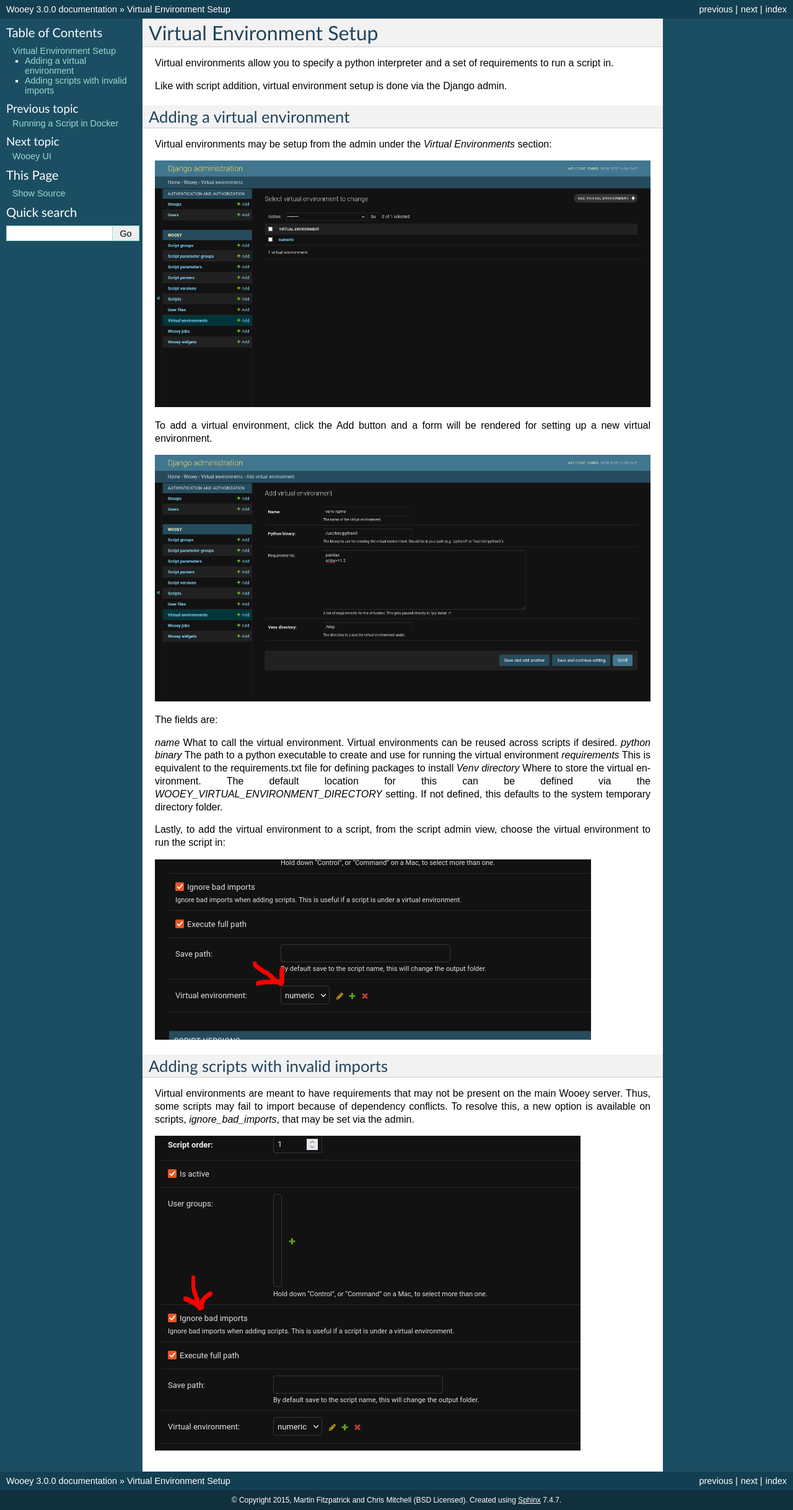
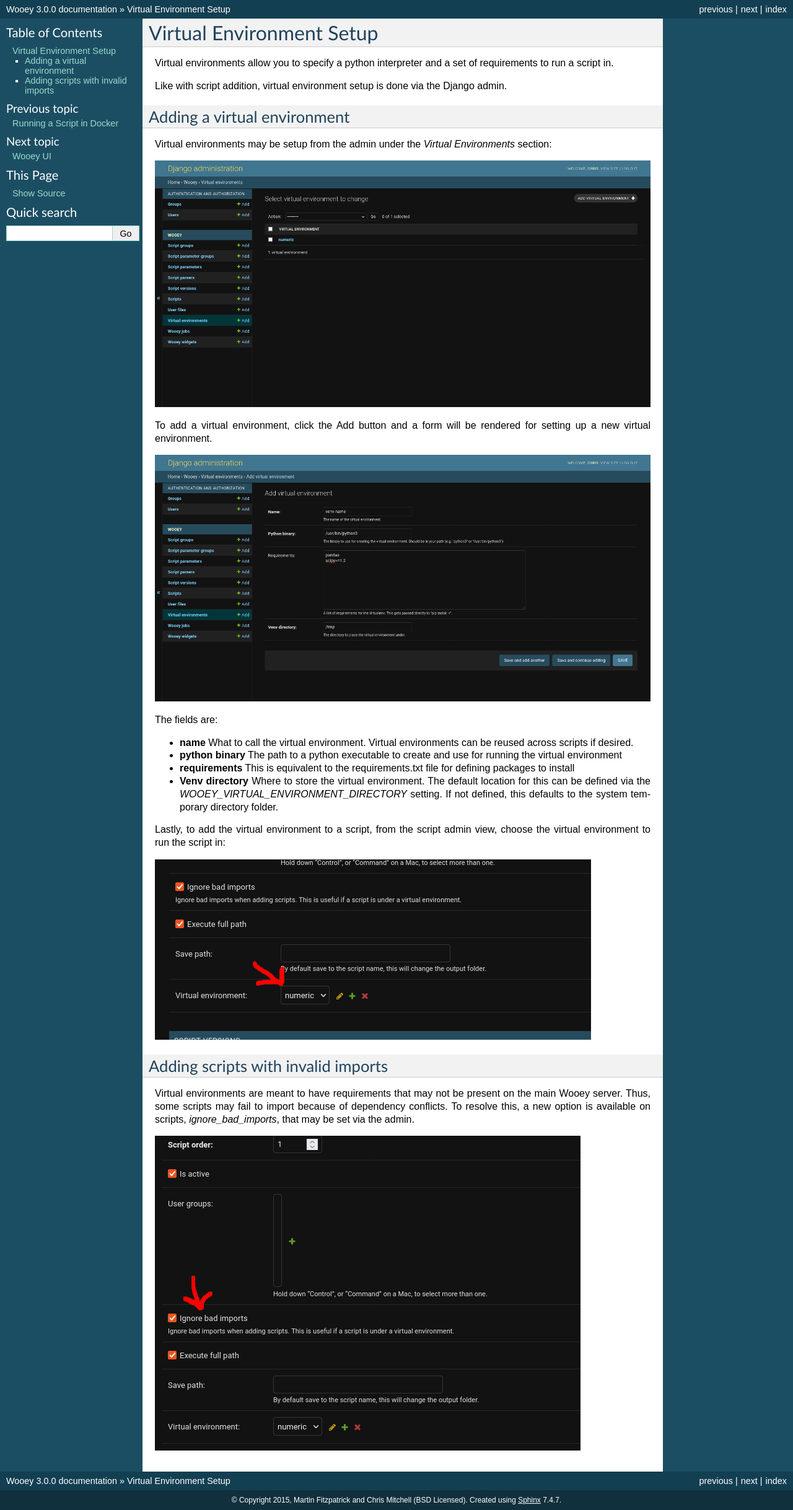
Before and after one commit to wooey/Wooey, a Sphinx documentation site: the page built from docs/venv_setup.rst, in a window 1280 px wide. Shown: the whole page at 62% size. Built offline with Sphinx 7.4.7, drawn with Linux system fonts in a browser that asks for light colours.

Commit message:
Fix docs

```diff
--- a/docs/venv_setup.rst
+++ b/docs/venv_setup.rst
@@ -18,11 +18,13 @@
 
 The fields are:
 
-*name* What to call the virtual environment. Virtual environments can be reused across scripts if desired.
-*python binary* The path to a python executable to create and use for running the virtual environment
-*requirements* This is equivalent to the requirements.txt file for defining packages to install
-*Venv directory* Where to store the virtual environment. The default location for this can be defined via the `WOOEY_VIRTUAL_ENVIRONMENT_DIRECTORY`
-setting. If not defined, this defaults to the system temporary directory folder.
+* **name** What to call the virtual environment. Virtual environments can be reused across scripts if desired.
+
+* **python binary** The path to a python executable to create and use for running the virtual environment
+
+* **requirements** This is equivalent to the requirements.txt file for defining packages to install
+
+* **Venv directory** Where to store the virtual environment. The default location for this can be defined via the `WOOEY_VIRTUAL_ENVIRONMENT_DIRECTORY` setting. If not defined, this defaults to the system temporary directory folder.
 
 Lastly, to add the virtual environment to a script, from the script admin view, choose the virtual environment to run
 the script in:
```
